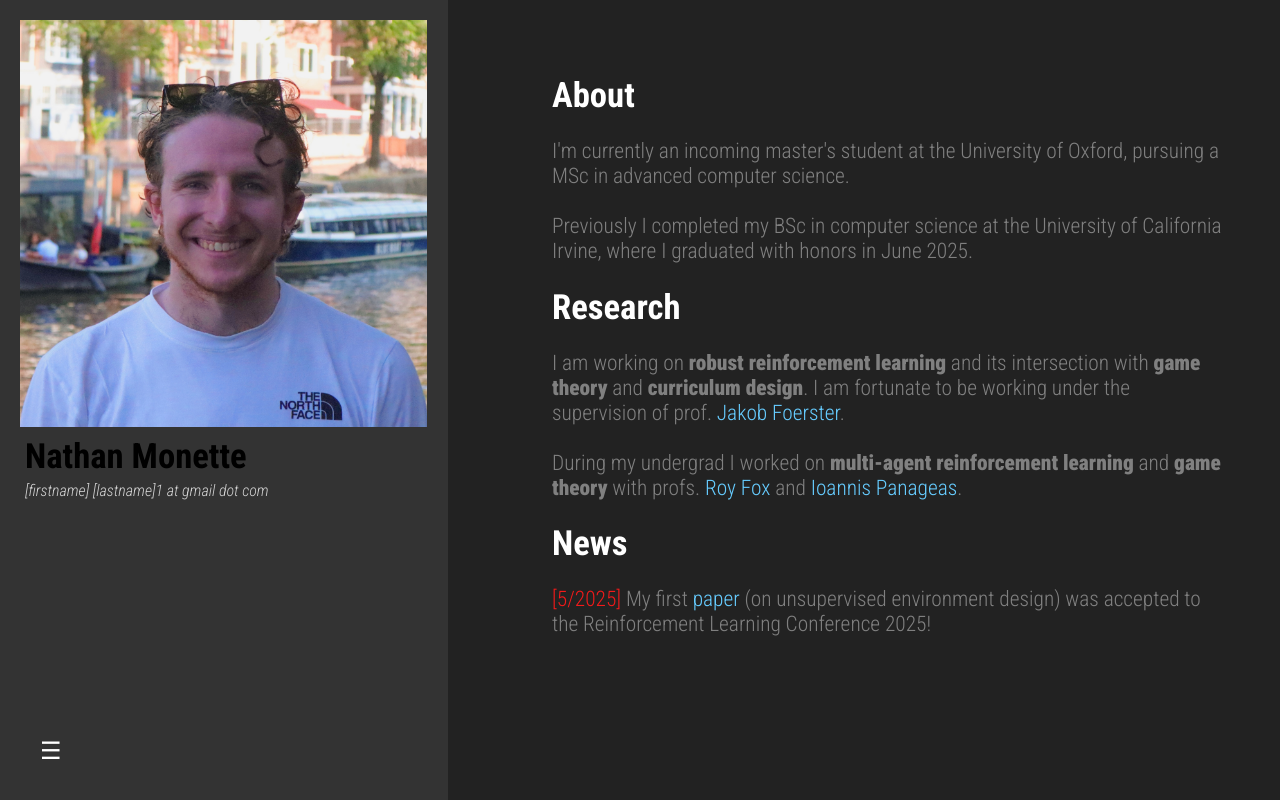
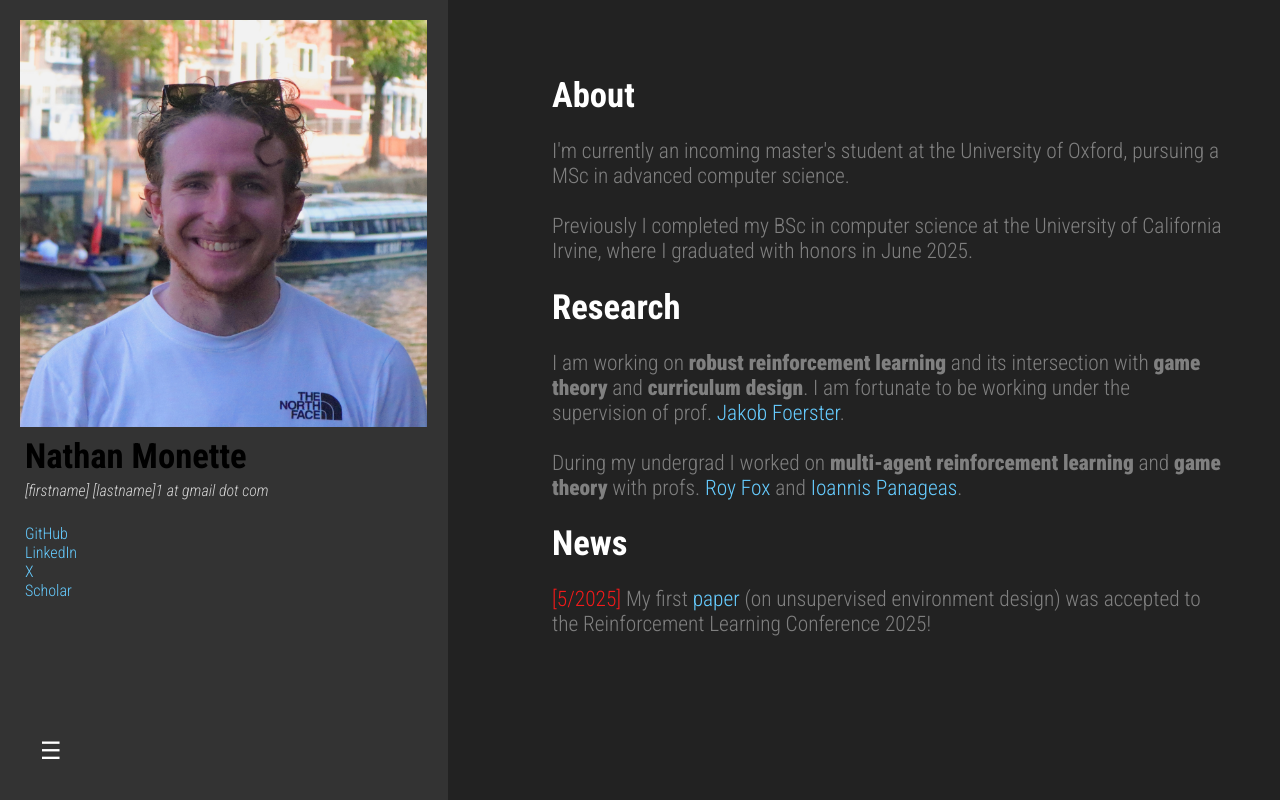
Before and after one commit to nmonette/nmonette.github.io, a React (Vite) app: page / in a window 1280 px wide. Both pictures are taken after a click on the picture 529 px from the left and 470 px from the top of the page. Built offline with nearby package versions, Linux system fonts and the light colour scheme.

Commit message:
Added socials on home page

```diff
--- a/src/pages/home.jsx
+++ b/src/pages/home.jsx
@@ -11,6 +11,16 @@ function Home() {
                 <br/>
                 <h2 style={{color: "black", fontSize: "26pt", margin: 5}}>Nathan Monette</h2>
                 <i style={{margin: 5, color:"lightgrey"}} >[firstname] [lastname]1 at gmail dot com</i>
+                <br/><br/>
+                <div style={{margin: 5}}>
+                    <a href="https://github.com/nmonette" rel="noreferrer" target="_blank">GitHub</a>
+                    <br/>
+                    <a href="https://linkedin.com/in/nathan-monette/" rel="noreferrer" target="_blank">LinkedIn</a>
+                    <br/>
+                    <a href="https://x.com/nathanrmonette/" rel="noreferrer" target="_blank">X</a>
+                    <br/>
+                    <a href="https://scholar.google.com/citations?user=t_pLFtsAAAAJ&hl=en" rel="noreferrer" target="_blank">Scholar</a>
+                </div>
             </div>
 
             <div class="right-column">
```
